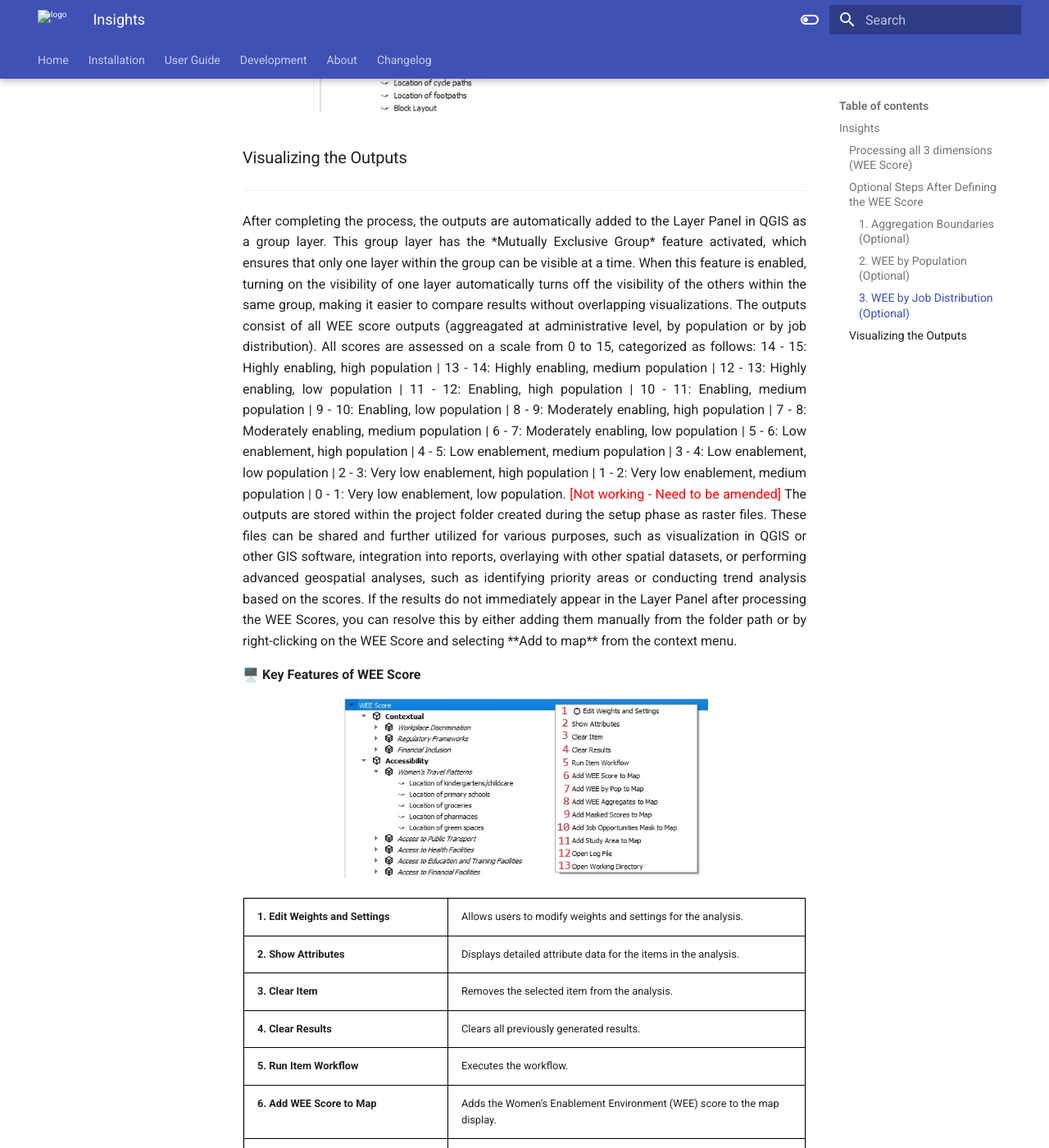
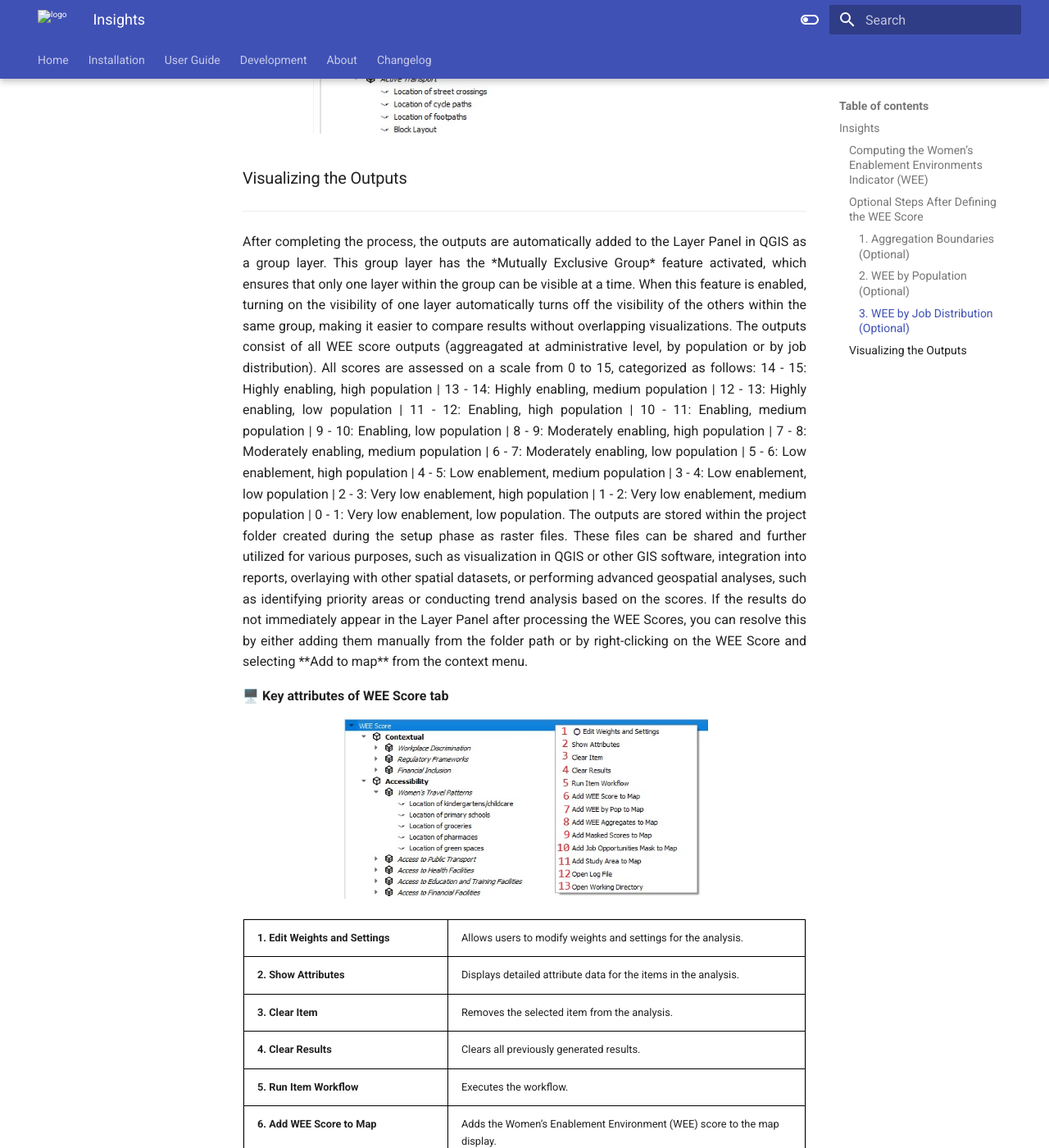
Before and after one commit to worldbank/GEEST, an MkDocs documentation site: the page built from docs/userguide/insights.md, in a window 1280 px wide and 1400 px high, scrolled down 4144 px. Shown: the whole window at 82% size. Built offline with MkDocs 1.6.1 and Material for MkDocs 9.7.7, drawn with Linux system fonts in a browser that asks for light colours; some of the changed text lies outside the part shown.

Commit message:
Update insights.md

```diff
--- a/docs/userguide/insights.md
+++ b/docs/userguide/insights.md
@@ -1,10 +1,10 @@
 ## Insights
 
 <p align="justify">
-The final aggregation of all three dimensions is carried out by applying weights to each dimension, ensuring a balanced and comprehensive representation. This tab provides users with deeper insights by identifying regions where conditions are optimal—or at least favorable—for women to secure employment in specific sectors or to enhance existing job sites. The outputs from this tab assign a combined classification score to the input raster and extract aggregated polygons or administrative units intersecting these regions. Additionally, GEEST highlights key infrastructure investments that could boost women's participation in the workforce. Population data can also be incorporated into the analysis to provide more nuanced insights that account for both population levels and enablement. This process integrates proximity data, classification scores, population data and weighted dimensions to support informed decision-making.
+The final aggregation of all three dimensions is carried out by applying weights to each dimension, ensuring a balanced and comprehensive representation. This tab provides users with deeper insights by identifying regions where conditions are optimal—or at least favorable—for women to access job opportunities in a specific sector. The outputs from this tab assign a combined classification score to the input raster, aggregate results at desired adminstrative level and extract aggregated polygons or administrative units intersecting these regions. Additionally, GEEST highlights key infrastructure investments that could boost women's participation in the workforce. Population data can also be incorporated into the analysis to provide more nuanced insights that account for both population levels and enablement. This process integrates proximity data, classification scores, population data and weighted dimensions to support informed decision-making.
 </p>
 
-### Processing all 3 dimensions (WEE Score)
+### Computing the Women’s Enablement Environments Indicator (WEE)
 ---
 <p align="justify">
 Before accessing the full insights tab, it is necessary to aggregate all the factors processed in the previous steps. This is achieved by assigning weights to each dimension, resulting in the WEE (Women’s Enablement Environments) output. The output is categorized into five classes: highly enabling, enabling, moderately enabling, low enablement and very low enablement.
@@ -103,14 +103,12 @@
 
 The outputs consist of all WEE score outputs (aggreagated at administrative level, by population or by job distribution). All scores are assessed on a scale from 0 to 15, categorized as follows: 14 - 15: Highly enabling, high population | 13 - 14: Highly enabling, medium population | 12 - 13: Highly enabling, low population | 11 - 12: Enabling, high population | 10 - 11: Enabling, medium population | 9 - 10: Enabling, low population | 8 - 9: Moderately enabling, high population | 7 - 8: Moderately enabling, medium population | 6 - 7: Moderately enabling, low population | 5 - 6: Low enablement, high population | 4 - 5: Low enablement, medium population | 3 - 4: Low enablement, low population | 2 - 3: Very low enablement, high population | 1 - 2: Very low enablement, medium population | 0 - 1: Very low enablement, low population.
 
-<span style="color: red;">[Not working - Need to be amended]</span>
-
 The outputs are stored within the project folder created during the setup phase as raster files. These files can be shared and further utilized for various purposes, such as visualization in QGIS or other GIS software, integration into reports, overlaying with other spatial datasets, or performing advanced geospatial analyses, such as identifying priority areas or conducting trend analysis based on the scores.
 
 If the results do not immediately appear in the Layer Panel after processing the WEE Scores, you can resolve this by either adding them manually from the folder path or by right-clicking on the WEE Score and selecting **Add to map** from the context menu.
 </p>
 
-**🖥️ Key Features of WEE Score**
+**🖥️ Key attributes of WEE Score tab**
 
 <p align="center">
  <img src="https://raw.githubusercontent.com/worldbank/GEEST/main/docs/images/new%20images/WEE_features.jpg"
```
